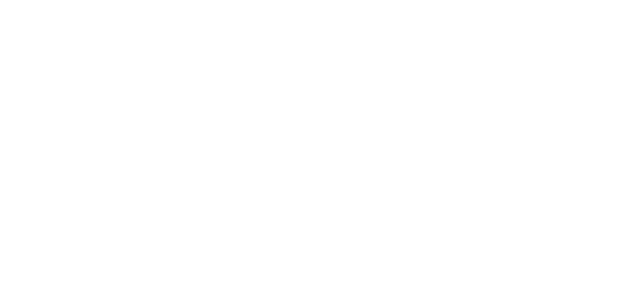
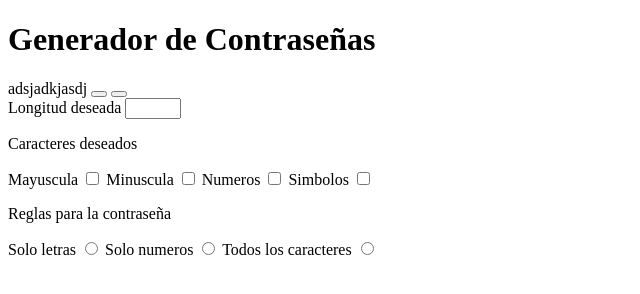
Before and after one commit to lumartinezz/generadorDeContrase-as, a plain HTML site: page index.html in a window 1280 px wide. Shown: the whole page, without its empty margins (0-640 px from the left). Drawn offline with Linux system fonts and the light colour scheme.

Commit message:
actualizacionHTML

```diff
--- a/index.html
+++ b/index.html
@@ -8,6 +8,69 @@
     <title>Document</title>
 </head>
 <body>
-    <script src="js/index.js"></script>
+  <main>
+    <div class="contenedorCartaPrincipal">
+
+      <div class = "cartaPrincipal">
+
+        <h1>Generador de Contraseñas</h1>
+
+        <section class="contenedorPrimeraSeccion">
+
+          <div class="contenedorClave">
+
+              <span id="copiarClave">adsjadkjasdj</span>
+              <button id="btncopy"><i class="fa-solid fa-copy"></i></button>
+              <button id="btn"><i class="fa-solid fa-retweet"></i></button>
+
+          </div>
+
+          <div class="contenedorLongitud">
+
+                <label for="inputLongitud" class="inputLongitud">Longitud deseada</label>
+                <input
+                type="number"
+                id="longitudIngresada"
+                class="longitudIngresada"
+                min="6"
+                max="20"/>
+
+          </div>
+
+        </section>
+
+        <section class="contenedorSegundaSeccion">
+
+          <div class="contenedorOpciones">
+
+                   <p>Caracteres deseados</p>
+
+                  <label for = "mayuscula">Mayuscula</label>
+                  <input type="checkbox" id= "mayuscula"/>
+
+                  <label for = "minuscula">Minuscula</label>
+                  <input type="checkbox" id= "minuscula"/>
+
+                  <label for = "numeros">Numeros</label>
+                  <input type="checkbox" id= "numeros"/>
+
+                  <label for = "simbolos">Simbolos</label>
+                  <input type="checkbox"  id= "simbolos"/>
+
+                  <p>Reglas para la contraseña</p>
+
+                  <label class="soloLetras" for="soloLetras"> Solo letras</label>
+                  <input class="soloLetras" id="soloLetras" name="radioReglas" type="radio" value="soloLetras" >
+
+                  <label class="soloNumeros" for="soloNumeros">Solo numeros</label>
+                  <input class="soloNumeros" id="soloNumeros" name="radioReglas" type="radio" value="soloNumeros" >
+
+                  <label class="caracteres" for="caracteres">Todos los caracteres</label>
+                  <input class="caracteres" id="todosCaracteres" name="radioReglas" type="radio" value="caracteres">
+          </div>
+      </div>
+    </div>
+</main>
+  <script src="js/index.js"></script>
 </body>
 </html>
```
